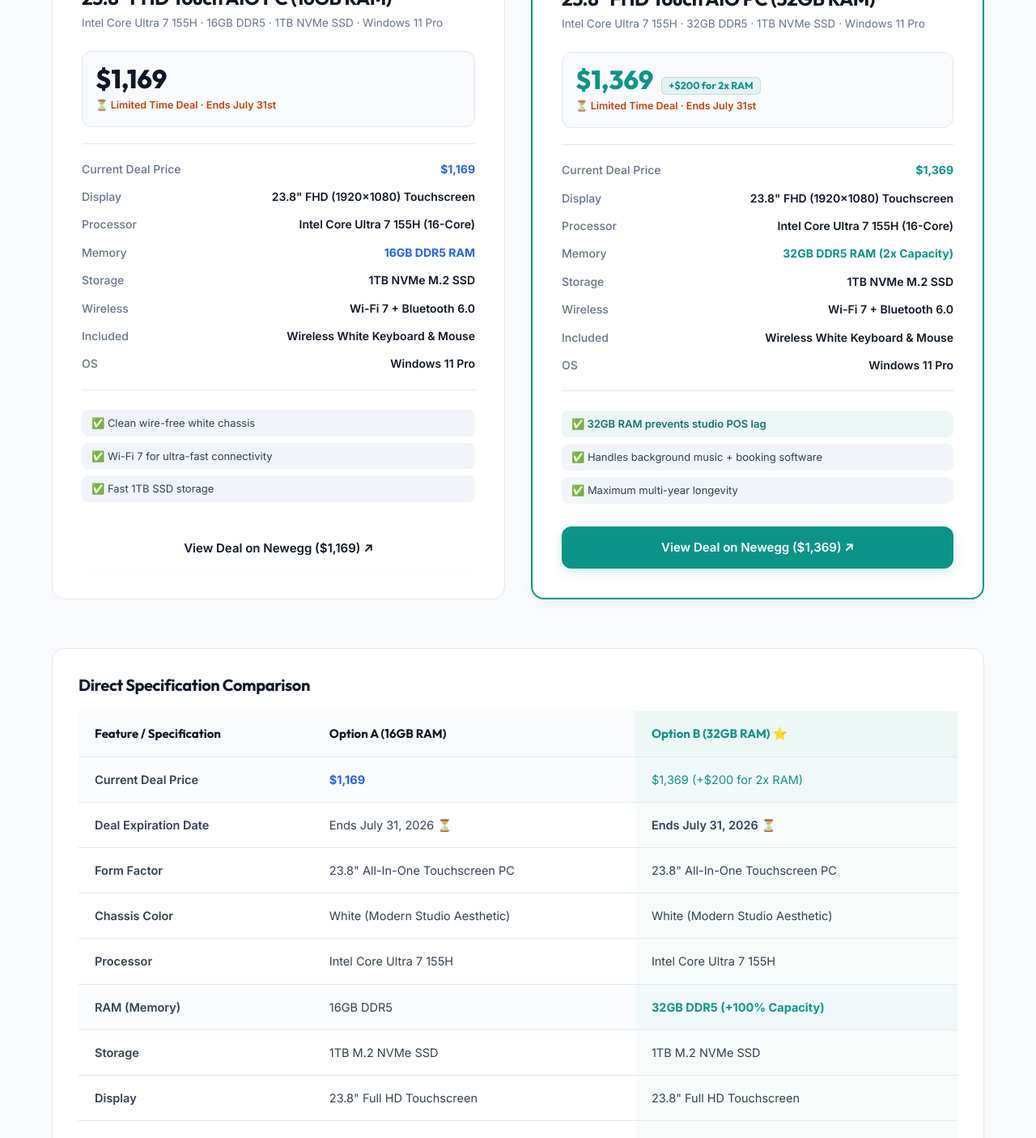
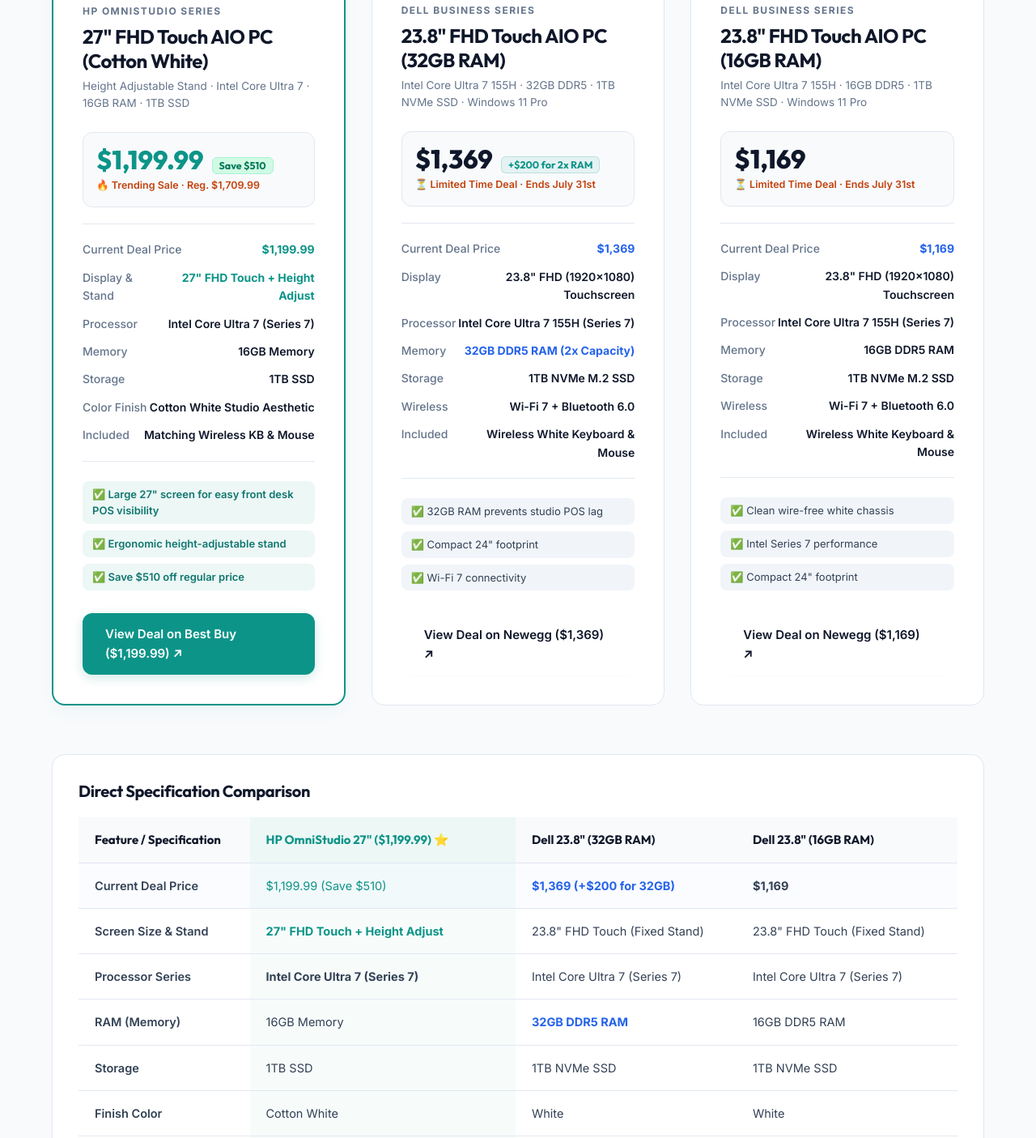
Before and after one commit to aobe-solutions/aobe-solutions.github.io, a plain HTML site: page pilates-studio-tech.html in a window 1280 px wide. Shown: the part 1387-2792 px from the top of the page at 81% size. Drawn offline with Linux system fonts and the light colour scheme.

Commit message:
Set HP OmniStudio 27 (.99) as #1 recommendation and add Series 7 vs Series 5 BLUF guidance

```diff
--- a/pilates-studio-tech.html
+++ b/pilates-studio-tech.html
@@ -84,18 +84,19 @@
         </div>
         <div class="bluf-content">
           <p>
-            For a modern Pilates studio front desk, an <strong>All-in-One (AIO) Touchscreen PC</strong> is the optimal form factor. It eliminates cable clutter, eliminates dedicated desktop towers, and provides intuitive touch interaction for check-ins, POS processing, scheduling software (e.g. Mindbody / Momence), and studio music management.
+            For a modern Pilates studio front desk, an <strong>All-in-One (AIO) Touchscreen PC</strong> is the optimal form factor—eliminating desktop towers and cable clutter.
+            <em>Note on Processor Specs:</em> While cheaper $799 AIO deals are available, those typically feature mid-range <strong>Series 5 processors</strong>. For a commercial studio running POS, booking rosters, music, and browser portals simultaneously, we are specifically targeting <strong>Intel Series 7 (Core Ultra 7)</strong> processors for seamless multi-tasking headroom.
           </p>
           <div class="bluf-key-takeaways">
             <div class="takeaway-item recommended">
-              <span class="takeaway-badge">⭐ Top Recommendation · Ends 7/31</span>
-              <h4>Option B: Dell 23.8" Touch AIO — $1,369 (32GB RAM)</h4>
-              <p>At $1,369 ($200 over base), double memory headroom guarantees seamless multi-tasking when running POS, class rosters, music, and browser tabs without lag during peak studio hours.</p>
+              <span class="takeaway-badge">⭐ #1 Top Recommendation · Save $510</span>
+              <h4>HP OmniStudio 27" Touch AIO — $1,199.99 (Series 7 / Cotton White)</h4>
+              <p>Best overall value & studio experience. Features a massive 27" touchscreen display with an adjustable height stand for staff comfort, Intel Core Ultra 7 (Series 7), 16GB Memory, 1TB SSD, and sleek Cotton White finish. On sale for $1,199.99 (down $510 from $1,709.99).</p>
             </div>
             <div class="takeaway-item">
-              <span class="takeaway-badge alt">Value Option · Ends 7/31</span>
-              <h4>Option A: Dell 23.8" Touch AIO — $1,169 (16GB RAM)</h4>
-              <p>At $1,169, offers identical sleek white design, 23.8" FHD touchscreen, Intel Core Ultra 7 processor, and 1TB SSD. Highly capable if upfront equipment budget is tighter.</p>
+              <span class="takeaway-badge alt">Alternative Options (Dell 23.8" Series 7)</span>
+              <h4>Dell 23.8" Touch AIO — $1,369 (32GB RAM) & $1,169 (16GB RAM)</h4>
+              <p>Compact 24" footprint alternatives featuring Intel Core Ultra 7 processors. The 32GB model ($1,369) provides maximum RAM capacity if double memory headroom is desired. Deals end 7/31.</p>
             </div>
           </div>
         </div>
@@ -110,14 +111,136 @@
         <span class="section-tag">PHASE 1 · FRONT DESK & CHECK-IN TERMINAL</span>
         <h2>All-In-One (AIO) PC Options</h2>
         <p class="section-subtitle">
-          Sleek 23.8" white touchscreen PCs designed to blend cleanly into a modern studio front desk aesthetic.
+          Sleek white touchscreen PCs designed to blend cleanly into a modern studio front desk aesthetic.
         </p>
       </div>
 
       <!-- Deals Grid -->
-      <div class="deals-grid">
+      <div class="deals-grid three-col">
 
-        <!-- Option A Card -->
+        <!-- HP OmniStudio 27 Card (#1 Recommended) -->
+        <div class="deal-card featured">
+          <div class="deal-card-badge featured-badge">⭐ #1 Recommended Choice</div>
+          <div class="deal-card-img-container">
+            <img src="deal-hp-27.jpg" alt="HP OmniStudio 27 inch Touchscreen All-in-One PC Cotton White" class="deal-card-img">
+          </div>
+          <div class="deal-card-header">
+            <div class="deal-brand">HP OmniStudio Series</div>
+            <h3 class="deal-title">27" FHD Touch AIO PC (Cotton White)</h3>
+            <p class="deal-subtitle">Height Adjustable Stand · Intel Core Ultra 7 · 16GB RAM · 1TB SSD</p>
+          </div>
+
+          <div class="deal-price-block">
+            <div class="deal-price-amount text-teal">$1,199.99 <span class="deal-price-save">Save $510</span></div>
+            <div class="deal-price-deadline">🔥 Trending Sale · Reg. $1,709.99</div>
+          </div>
+
+          <div class="deal-specs-list">
+            <div class="spec-row highlight featured">
+              <span class="spec-label">Current Deal Price</span>
+              <span class="spec-value">$1,199.99</span>
+            </div>
+            <div class="spec-row highlight featured">
+              <span class="spec-label">Display & Stand</span>
+              <span class="spec-value">27" FHD Touch + Height Adjust</span>
+            </div>
+            <div class="spec-row">
+              <span class="spec-label">Processor</span>
+              <span class="spec-value">Intel Core Ultra 7 (Series 7)</span>
+            </div>
+            <div class="spec-row">
+              <span class="spec-label">Memory</span>
+              <span class="spec-value">16GB Memory</span>
+            </div>
+            <div class="spec-row">
+              <span class="spec-label">Storage</span>
+              <span class="spec-value">1TB SSD</span>
+            </div>
+            <div class="spec-row">
+              <span class="spec-label">Color Finish</span>
+              <span class="spec-value">Cotton White Studio Aesthetic</span>
+            </div>
+            <div class="spec-row">
+              <span class="spec-label">Included</span>
+              <span class="spec-value">Matching Wireless KB & Mouse</span>
+            </div>
+          </div>
+
+          <div class="deal-pros-cons">
+            <div class="pro-tag featured">✅ Large 27" screen for easy front desk POS visibility</div>
+            <div class="pro-tag featured">✅ Ergonomic height-adjustable stand</div>
+            <div class="pro-tag featured">✅ Save $510 off regular price</div>
+          </div>
+
+          <div class="deal-card-footer">
+            <a href="https://www.bestbuy.com/product/hp-omnistudio-27-full-hd-touchscreen-all-in-one-w-adjustable-height-intel-core-ultra-7-16gb-memory-1tb-ssd-cotton-white/JJGTWPH2FP" target="_blank" rel="noopener noreferrer" class="btn btn-primary btn-block">
+              View Deal on Best Buy ($1,199.99) ↗
+            </a>
+          </div>
+        </div>
+
+        <!-- Option B Card (Dell 32GB) -->
+        <div class="deal-card">
+          <div class="deal-card-badge">Secondary Config · 32GB RAM</div>
+          <div class="deal-card-img-container">
+            <img src="deal-dell-32gb.jpg" alt="Dell 23.8 inch Touchscreen All-in-One PC 32GB RAM" class="deal-card-img">
+          </div>
+          <div class="deal-card-header">
+            <div class="deal-brand">Dell Business Series</div>
+            <h3 class="deal-title">23.8" FHD Touch AIO PC (32GB RAM)</h3>
+            <p class="deal-subtitle">Intel Core Ultra 7 155H · 32GB DDR5 · 1TB NVMe SSD · Windows 11 Pro</p>
+          </div>
+
+          <div class="deal-price-block">
+            <div class="deal-price-amount">$1,369 <span class="deal-price-diff">+$200 for 2x RAM</span></div>
+            <div class="deal-price-deadline">⏳ Limited Time Deal · Ends July 31st</div>
+          </div>
+
+          <div class="deal-specs-list">
+            <div class="spec-row highlight">
+              <span class="spec-label">Current Deal Price</span>
+              <span class="spec-value">$1,369</span>
+            </div>
+            <div class="spec-row">
+              <span class="spec-label">Display</span>
+              <span class="spec-value">23.8" FHD (1920x1080) Touchscreen</span>
+            </div>
+            <div class="spec-row">
+              <span class="spec-label">Processor</span>
+              <span class="spec-value">Intel Core Ultra 7 155H (Series 7)</span>
+            </div>
+            <div class="spec-row highlight">
+              <span class="spec-label">Memory</span>
+              <span class="spec-value">32GB DDR5 RAM (2x Capacity)</span>
+            </div>
+            <div class="spec-row">
+              <span class="spec-label">Storage</span>
+              <span class="spec-value">1TB NVMe M.2 SSD</span>
+            </div>
+            <div class="spec-row">
+              <span class="spec-label">Wireless</span>
+              <span class="spec-value">Wi-Fi 7 + Bluetooth 6.0</span>
+            </div>
+            <div class="spec-row">
+              <span class="spec-label">Included</span>
+              <span class="spec-value">Wireless White Keyboard & Mouse</span>
+            </div>
+          </div>
+
+          <div class="deal-pros-cons">
+            <div class="pro-tag">✅ 32GB RAM prevents studio POS lag</div>
+            <div class="pro-tag">✅ Compact 24" footprint</div>
+            <div class="pro-tag">✅ Wi-Fi 7 connectivity</div>
+          </div>
+
+          <div class="deal-card-footer">
+            <a href="https://www.newegg.com/p/2NR-000G-01S28?Item=9SIBPMFM0G4040" target="_blank" rel="noopener noreferrer" class="btn btn-secondary btn-block">
+              View Deal on Newegg ($1,369) ↗
+            </a>
+          </div>
+        </div>
+
+        <!-- Option A Card (Dell 16GB) -->
         <div class="deal-card">
           <div class="deal-card-badge">Base Config · 16GB RAM</div>
           <div class="deal-card-img-container">
@@ -145,9 +268,9 @@
             </div>
             <div class="spec-row">
               <span class="spec-label">Processor</span>
-              <span class="spec-value">Intel Core Ultra 7 155H (16-Core)</span>
+              <span class="spec-value">Intel Core Ultra 7 155H (Series 7)</span>
             </div>
-            <div class="spec-row highlight">
+            <div class="spec-row">
               <span class="spec-label">Memory</span>
               <span class="spec-value">16GB DDR5 RAM</span>
             </div>
@@ -163,86 +286,17 @@
               <span class="spec-label">Included</span>
               <span class="spec-value">Wireless White Keyboard & Mouse</span>
             </div>
-            <div class="spec-row">
-              <span class="spec-label">OS</span>
-              <span class="spec-value">Windows 11 Pro</span>
-            </div>
           </div>
 
           <div class="deal-pros-cons">
             <div class="pro-tag">✅ Clean wire-free white chassis</div>
-            <div class="pro-tag">✅ Wi-Fi 7 for ultra-fast connectivity</div>
-            <div class="pro-tag">✅ Fast 1TB SSD storage</div>
+            <div class="pro-tag">✅ Intel Series 7 performance</div>
+            <div class="pro-tag">✅ Compact 24" footprint</div>
           </div>
 
           <div class="deal-card-footer">
             <a href="https://www.newegg.com/p/2NR-000G-01S21?Item=9SIBPMFM0G4033" target="_blank" rel="noopener noreferrer" class="btn btn-secondary btn-block">
               View Deal on Newegg ($1,169) ↗
-            </a>
-          </div>
-        </div>
-
-        <!-- Option B Card (Recommended) -->
-        <div class="deal-card featured">
-          <div class="deal-card-badge featured-badge">⭐ Recommended Choice</div>
-          <div class="deal-card-img-container">
-            <img src="deal-dell-32gb.jpg" alt="Dell 23.8 inch Touchscreen All-in-One PC 32GB RAM" class="deal-card-img">
-          </div>
-          <div class="deal-card-header">
-            <div class="deal-brand">Dell Business Series</div>
-            <h3 class="deal-title">23.8" FHD Touch AIO PC (32GB RAM)</h3>
-            <p class="deal-subtitle">Intel Core Ultra 7 155H · 32GB DDR5 · 1TB NVMe SSD · Windows 11 Pro</p>
-          </div>
-
-          <div class="deal-price-block">
-            <div class="deal-price-amount text-teal">$1,369 <span class="deal-price-diff">+$200 for 2x RAM</span></div>
-            <div class="deal-price-deadline">⏳ Limited Time Deal · Ends July 31st</div>
-          </div>
-
-          <div class="deal-specs-list">
-            <div class="spec-row highlight featured">
-              <span class="spec-label">Current Deal Price</span>
-              <span class="spec-value">$1,369</span>
-            </div>
-            <div class="spec-row">
-              <span class="spec-label">Display</span>
-              <span class="spec-value">23.8" FHD (1920x1080) Touchscreen</span>
-            </div>
-            <div class="spec-row">
-              <span class="spec-label">Processor</span>
-              <span class="spec-value">Intel Core Ultra 7 155H (16-Core)</span>
-            </div>
-            <div class="spec-row highlight featured">
-              <span class="spec-label">Memory</span>
-              <span class="spec-value">32GB DDR5 RAM (2x Capacity)</span>
-            </div>
-            <div class="spec-row">
-              <span class="spec-label">Storage</span>
-              <span class="spec-value">1TB NVMe M.2 SSD</span>
-            </div>
-            <div class="spec-row">
-              <span class="spec-label">Wireless</span>
-              <span class="spec-value">Wi-Fi 7 + Bluetooth 6.0</span>
-            </div>
-            <div class="spec-row">
-              <span class="spec-label">Included</span>
-              <span class="spec-value">Wireless White Keyboard & Mouse</span>
-            </div>
-            <div class="spec-row">
-              <span class="spec-label">OS</span>
-              <span class="spec-value">Windows 11 Pro</span>
-            </div>
-          </div>
-
-          <div class="deal-pros-cons">
-            <div class="pro-tag featured">✅ 32GB RAM prevents studio POS lag</div>
-            <div class="pro-tag">✅ Handles background music + booking software</div>
-            <div class="pro-tag">✅ Maximum multi-year longevity</div>
-          </div>
-
-          <div class="deal-card-footer">
-            <a href="https://www.newegg.com/p/2NR-000G-01S28?Item=9SIBPMFM0G4040" target="_blank" rel="noopener noreferrer" class="btn btn-primary btn-block">
-              View Deal on Newegg ($1,369) ↗
             </a>
           </div>
         </div>
@@ -257,26 +311,58 @@
             <thead>
               <tr>
                 <th>Feature / Specification</th>
-                <th>Option A (16GB RAM)</th>
-                <th class="col-featured">Option B (32GB RAM) ⭐</th>
+                <th class="col-featured">HP OmniStudio 27" ($1,199.99) ⭐</th>
+                <th>Dell 23.8" (32GB RAM)</th>
+                <th>Dell 23.8" (16GB RAM)</th>
               </tr>
             </thead>
             <tbody>
               <tr class="table-row-highlight">
                 <td class="font-weight-600">Current Deal Price</td>
-                <td class="font-weight-700 text-blue">$1,169</td>
-                <td class="col-featured font-weight-800 text-teal">$1,369 (+$200 for 2x RAM)</td>
+                <td class="col-featured font-weight-800 text-teal">$1,199.99 (Save $510)</td>
+                <td class="font-weight-700 text-blue">$1,369 (+$200 for 32GB)</td>
+                <td class="font-weight-700">$1,169</td>
               </tr>
               <tr>
-                <td class="font-weight-600">Deal Expiration Date</td>
-                <td>Ends July 31, 2026 ⏳</td>
-                <td class="col-featured font-weight-600">Ends July 31, 2026 ⏳</td>
+                <td class="font-weight-600">Screen Size & Stand</td>
+                <td class="col-featured font-weight-700 text-teal">27" FHD Touch + Height Adjust</td>
+                <td>23.8" FHD Touch (Fixed Stand)</td>
+                <td>23.8" FHD Touch (Fixed Stand)</td>
               </tr>
               <tr>
-                <td class="font-weight-600">Form Factor</td>
-                <td>23.8" All-In-One Touchscreen PC</td>
-                <td class="col-featured">23.8" All-In-One Touchscreen PC</td>
+                <td class="font-weight-600">Processor Series</td>
+                <td class="col-featured font-weight-700">Intel Core Ultra 7 (Series 7)</td>
+                <td>Intel Core Ultra 7 (Series 7)</td>
+                <td>Intel Core Ultra 7 (Series 7)</td>
               </tr>
+              <tr>
+                <td class="font-weight-600">RAM (Memory)</td>
+                <td class="col-featured">16GB Memory</td>
+                <td class="font-weight-700 text-blue">32GB DDR5 RAM</td>
+                <td>16GB DDR5 RAM</td>
+              </tr>
+              <tr>
+                <td class="font-weight-600">Storage</td>
+                <td class="col-featured">1TB SSD</td>
+                <td>1TB NVMe SSD</td>
+                <td>1TB NVMe SSD</td>
+              </tr>
+              <tr>
+                <td class="font-weight-600">Finish Color</td>
+                <td class="col-featured">Cotton White</td>
+                <td>White</td>
+                <td>White</td>
+              </tr>
+              <tr class="table-row-summary">
+                <td class="font-weight-600">Best Fit For</td>
+                <td class="col-featured font-weight-700 text-teal">#1 Recommendation (Screen + Value)</td>
+                <td class="font-weight-700 text-blue">Heavy RAM Multi-tasking</td>
+                <td>Compact 24" Setup</td>
+              </tr>
+            </tbody>
+          </table>
+        </div>
+      </div>
               <tr>
                 <td class="font-weight-600">Chassis Color</td>
                 <td>White (Modern Studio Aesthetic)</td>
--- a/styles.css
+++ b/styles.css
@@ -1166,9 +1166,23 @@ a {
 
 .deals-grid {
   display: grid;
-  grid-template-columns: 1fr 1fr;
+  grid-template-columns: repeat(auto-fit, minmax(310px, 1fr));
   gap: 32px;
   margin-bottom: 60px;
+}
+
+.deals-grid.three-col {
+  grid-template-columns: repeat(3, 1fr);
+}
+
+.deal-price-save {
+  font-size: 12.5px;
+  font-weight: 700;
+  color: #047857;
+  background-color: #d1fae5;
+  padding: 3px 8px;
+  border-radius: 6px;
+  border: 1px solid #a7f3d0;
 }
 
 .deal-card {
```
Also changed, not shown: deal-hp-27.jpg (added).
